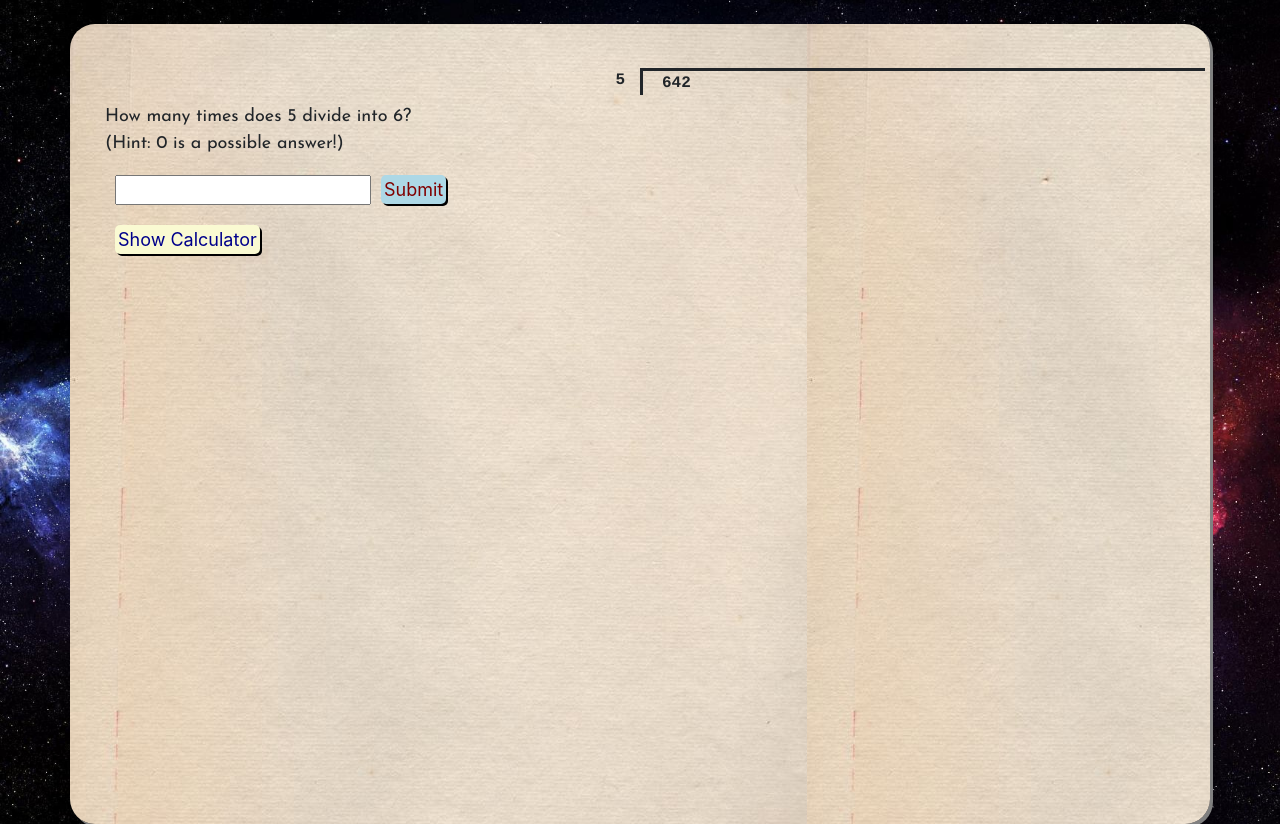
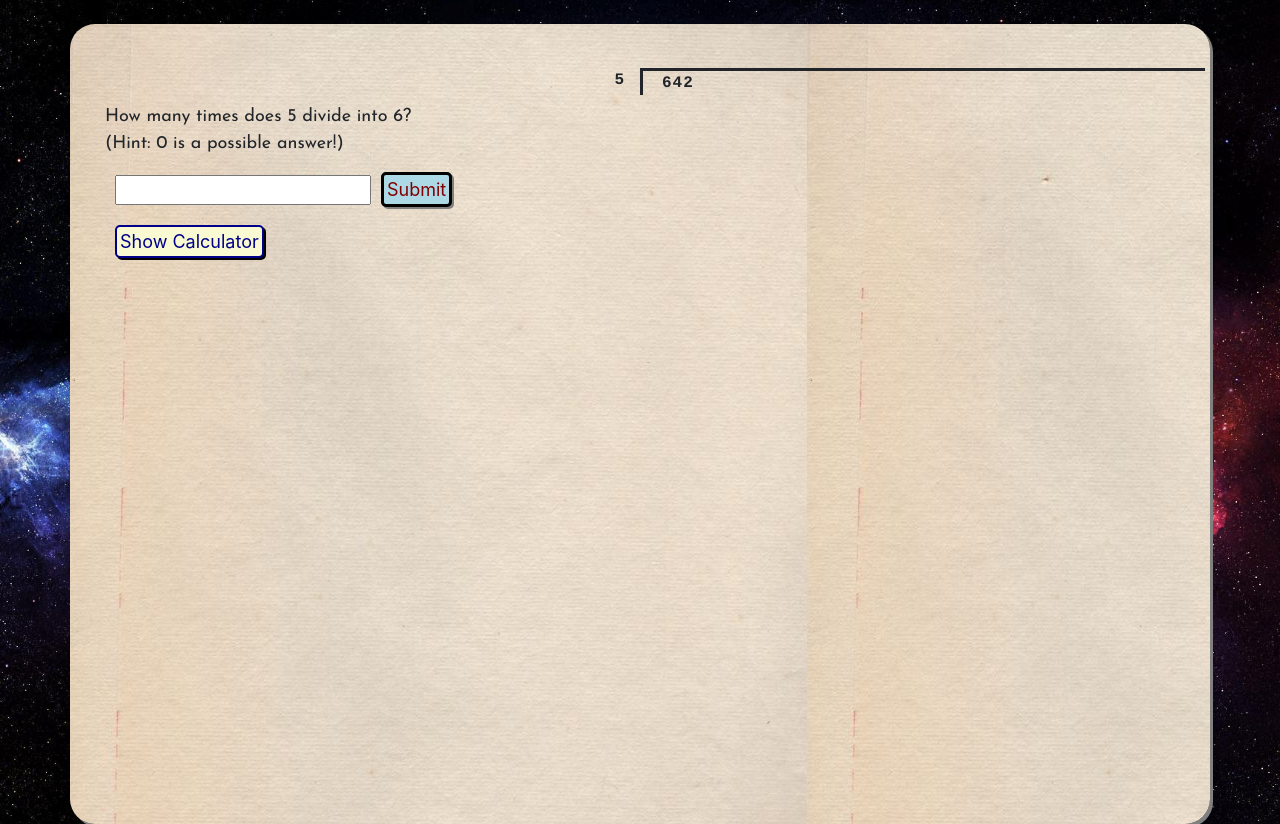
Before and after one commit to mrubenstein6192/Long_Division, a plain HTML site: page index.html in a window 1280 px wide. Both pictures are taken after a click on the button "Start". Drawn offline with nearby package versions, Linux system fonts and the light colour scheme; a web font is replaced by a local one.

Commit message:
definitions

```diff
--- a/app.js
+++ b/app.js
@@ -30,7 +30,9 @@ $(document).ready(function () {
     restart.addClass('start')
     restart.text("Restart");
     // different buttons for each answer
-    var b = $("<button>");
+    var b = $("<submit>");
+    b.attr("type", "submit");
+    b.val("Submit");
     b.addClass('submit');
     b.text("Submit");
     var secondButton = $("<button>");
@@ -59,7 +61,7 @@ $(document).ready(function () {
     ninthButton.text("Submit");
 
     // different input field for each answer
-    var firstInput = $('<input>').attr('type', 'number').addClass('firstAnswer').css("margin", "10px");
+    var firstInput = $('<input>').attr('type', 'text').addClass('firstAnswer').css("margin", "10px");
     var secondInput = $('<input>').attr('type', 'number').addClass('secondAnswer').css("margin", "10px");
     var thirdInput = $('<input>').attr('type', 'number').addClass('thirdAnswer').css("margin", "10px");
     var fourthInput = $('<input>').attr('type', 'number').addClass('fourthAnswer').css("margin", "10px");
@@ -90,8 +92,9 @@ $(document).ready(function () {
     $("#messages").html("How many times does " + divisor + " divide into " + arr[0] + "?" + "<br/>" + "(Hint: 0 is a possible answer!)");
     var answer = Math.floor(arr[0] / divisor)
     console.log("The answer is " + answer);
-      $(document).on("click", ".submit", function () {
 
+    $(document).on("click", ".submit", function(event) {
+      event.preventDefault();
       var userAnswer = $(".firstAnswer").val();
       console.log("The user said: " + userAnswer + ".  Proceed to Multiply.");
 
--- a/index.html
+++ b/index.html
@@ -124,11 +124,15 @@
         </div>
       </div>
       <!-- definintion Card -->
-      <div class = "col-lg-4">
+      <div class = "col-lg-6">
         <div class = 'card'>
           <h3 class="card-header">Helpful Definitions</h3>
           <div class = "card-body" id = 'definitions'>
-            Stuff
+            <ul>
+              <li><strong>Quotient:</strong> a result obtained by dividing one quantity by another (The number on top)</li><br>
+              <li><strong>Dividend:</strong> a number to be divided by another number (the number inside the "box")</li><br>
+              <li><strong>Divisor:</strong> a number by which another number is to be divided (the number on the left outside the box)</li>
+            </ul>
           </div>
         </div>
       </div>
--- a/style.css
+++ b/style.css
@@ -33,6 +33,7 @@ body, html {
 
 .card {
   height: 100%;
+
 }
 #disclaimer {
   border-radius: 25px;
@@ -72,7 +73,8 @@ h1 {
 
 #quotient, #divisor, #dividend, #multiplied, #difference, #secondMult, #secondDifference, #thirdMult, #thirdDifference {
   font-family: 'Courier', Courier, monospace;
-  font-weight: bold;
+  font-weight: bolder;
+  letter-spacing: 1px;
 }
 
 #box {
@@ -84,13 +86,14 @@ h1 {
 }
 
 #error-message {
-  color: red;
+  color: black;
   font-family: "Red Hat Display";
+  font-size: large;
   font-weight: bold;
 }
 
 #second-error-message {
-  color: darkblue;
+  color: red;
   font-family: "Nanum Gothic";
   font-weight: bold;
 }
@@ -143,9 +146,10 @@ h1 {
   cursor: pointer;
   outline: none;
   color: maroon;
-  border: none;
+  border-style: solid;
+  border-color: black;
   border-radius: 5px;
-  box-shadow: 2px 2px black;
+  box-shadow: 2px 2px grey;
 }
 
 .submit:hover, .submitTwo:hover, .submitThree:hover, .submitFour:hover, .submitFive:hover, .submitSix:hover, .submitSeven:hover, .submitEight:hover, .submitNine:hover {
@@ -167,7 +171,8 @@ h1 {
   cursor: pointer;
   outline: none;
   color: darkblue;
-  border: none;
+  border-style: solid;
+  border-color: darkblue;
   border-radius: 5px;
   box-shadow: 2px 2px black;
 }
```
